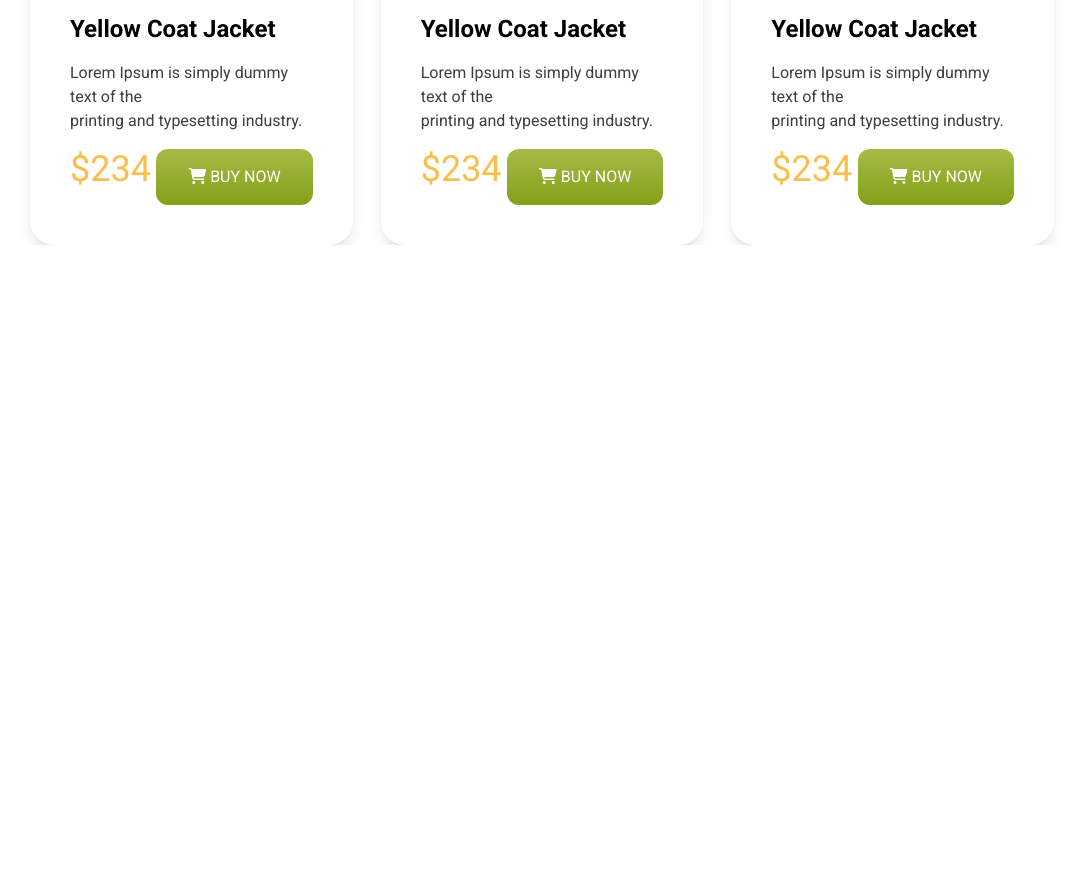
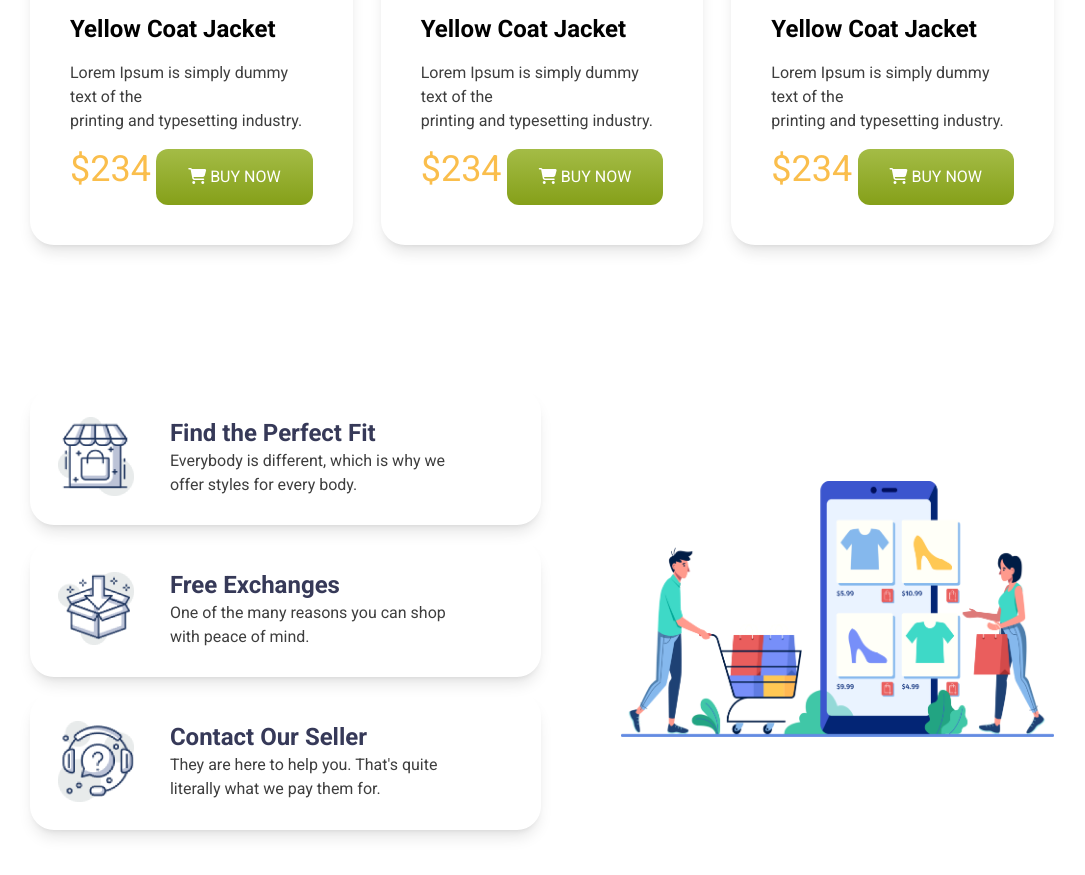
Before and after one commit to MUSHUBO/website7-penguin-fashion-tailwindcss, a plain HTML site: page index.html in a window 1280 px wide. Shown: the part 1819-2694 px from the top of the page, without its empty margins (98-1183 px from the left). Before the commit the page ends 2064 px from the top, so only its background shows below. Drawn offline with nearby package versions, Linux system fonts and the light colour scheme.

Commit message:
added the footer section and finally done for my hard work

```diff
--- a/index.html
+++ b/index.html
@@ -11,9 +11,9 @@
     <link
         href="https://fonts.googleapis.com/css2?family=Bebas+Neue&family=Noto+Serif+Todhri&family=Roboto:ital,wght@0,100..900;1,100..900&display=swap"
         rel="stylesheet">
+    <!-- title logo -->
+    <link rel="shortcut icon" href="./images/shopping.png" type="image/x-icon">
     <!-- fontawesome cdn -->
-    <link rel="shortcut icon" href="./icons/shopping-cart 1.png" type="image/x-icon">
-    <!-- title logo -->
     <script src="https://kit.fontawesome.com/bab4642bab.js" crossorigin="anonymous"></script>
     <!-- tailwind cdn -->
     <script src="https://cdn.tailwindcss.com"></script>
@@ -73,8 +73,8 @@
     </header>
     <main>
         <!-- Woman section -->
-        <section class="md:mx-32 mx-4 sm:mt-11">
-            <h1 class="font-bebas-neue text-5xl text-[#363958] ">W0Man Jacket</h1>
+        <section class="lg:mx-32 mx-4 sm:mt-11">
+            <h1 class="font-bebas-neue text-5xl text-[#363958] mt-6 sm:text-start text-center">W0Man Jacket</h1>
             <!-- jacket card container -->
             <div class="md:flex mt-6 gap-7">
                 <!-- jacket card 1 -->
@@ -82,7 +82,8 @@
                     <img class="p-5 rounded-3xl bg-[#F1F1F1]" src="./images/jacket-1.png" alt="">
 
                     <h4 class="text-2xl font-bold mt-7">Yellow Coat Jacket</h4>
-                    <p class="text-[#3E3E3E]">Lorem Ipsum is simply dummy text of the <br> printing and typesetting industry.</p>
+                    <p class="text-[#3E3E3E]">Lorem Ipsum is simply dummy text of the <br> printing and typesetting
+                        industry.</p>
 
                     <div class="flex justify-between ">
                         <h4 class="text-4xl text-[#FABE4C] ">$234</h4>
@@ -97,7 +98,8 @@
                     <img class="p-5 rounded-3xl bg-[#F1F1F1]" src="./images/jacket-2.png" alt="">
 
                     <h4 class="text-2xl font-bold mt-7">Yellow Coat Jacket</h4>
-                    <p class="text-[#3E3E3E]">Lorem Ipsum is simply dummy text of the <br> printing and typesetting industry.</p>
+                    <p class="text-[#3E3E3E]">Lorem Ipsum is simply dummy text of the <br> printing and typesetting
+                        industry.</p>
 
                     <div class="flex justify-between ">
                         <h4 class="text-4xl text-[#FABE4C] ">$234</h4>
@@ -112,7 +114,8 @@
                     <img class="p-5 rounded-3xl bg-[#F1F1F1]" src="./images/jacket-3.png" alt="">
 
                     <h4 class="text-2xl font-bold mt-7">Yellow Coat Jacket</h4>
-                    <p class="text-[#3E3E3E]">Lorem Ipsum is simply dummy text of the <br> printing and typesetting industry.</p>
+                    <p class="text-[#3E3E3E]">Lorem Ipsum is simply dummy text of the <br> printing and typesetting
+                        industry.</p>
 
                     <div class="flex justify-between ">
                         <h4 class="text-4xl text-[#FABE4C] ">$234</h4>
@@ -125,8 +128,8 @@
             </div>
         </section>
         <!-- Man Jacket -->
-        <section class="md:mx-32 mx-4 sm:mt-11">
-            <h1 class="font-bebas-neue text-5xl text-[#363958] ">Man Jacket</h1>
+        <section class="lg:mx-32 mx-4 sm:mt-11 mt-20">
+            <h1 class="font-bebas-neue text-5xl text-[#363958] sm:text-start text-center ">Man Jacket</h1>
             <!-- jacket card container -->
             <div class="md:flex mt-6 gap-7">
                 <!-- man jacket card 1 -->
@@ -134,7 +137,8 @@
                     <img class="p-5 rounded-3xl bg-[#F1F1F1]" src="./images/jacket-4.png" alt="">
 
                     <h4 class="text-2xl font-bold mt-7">Yellow Coat Jacket</h4>
-                    <p class="text-[#3E3E3E]">Lorem Ipsum is simply dummy text of the <br> printing and typesetting industry.</p>
+                    <p class="text-[#3E3E3E]">Lorem Ipsum is simply dummy text of the <br> printing and typesetting
+                        industry.</p>
 
                     <div class="flex justify-between ">
                         <h4 class="text-4xl text-[#FABE4C] ">$234</h4>
@@ -149,7 +153,8 @@
                     <img class="p-5 rounded-3xl bg-[#F1F1F1]" src="./images/jacket-5.png" alt="">
 
                     <h4 class="text-2xl font-bold mt-7">Yellow Coat Jacket</h4>
-                    <p class="text-[#3E3E3E]">Lorem Ipsum is simply dummy text of the <br> printing and typesetting industry.</p>
+                    <p class="text-[#3E3E3E]">Lorem Ipsum is simply dummy text of the <br> printing and typesetting
+                        industry.</p>
 
                     <div class="flex justify-between ">
                         <h4 class="text-4xl text-[#FABE4C] ">$234</h4>
@@ -164,7 +169,8 @@
                     <img class="p-5 rounded-3xl bg-[#F1F1F1]" src="./images/jacket-6.png" alt="">
 
                     <h4 class="text-2xl font-bold mt-7">Yellow Coat Jacket</h4>
-                    <p class="text-[#3E3E3E]">Lorem Ipsum is simply dummy text of the <br> printing and typesetting industry.</p>
+                    <p class="text-[#3E3E3E]">Lorem Ipsum is simply dummy text of the <br> printing and typesetting
+                        industry.</p>
 
                     <div class="flex justify-between ">
                         <h4 class="text-4xl text-[#FABE4C] ">$234</h4>
@@ -178,12 +184,42 @@
         </section>
     </main>
     <footer>
-        <section>
-            <div>
-
+        <section class="flex flex-col-reverse md:flex-row lg:mx-32 mx-4 my-20 items-center sm:text-start text-center ">
+            <!-- footer container -->
+            <div class="sm:mr-20 sm:my-12">
+                <!-- box1 -->
+                <div class="sm:flex items-center rounded-3xl shadow-lg sm:gap-9 p-7 my-4 m-0">
+                    <div class="w-1/6 sm:m-0 m-auto sm:pb-0 pb-4">
+                        <img src="icons/house.png" alt="">
+                    </div>
+                    <div>
+                        <h4 class="text-2xl text-[#363958] font-bold">Find the Perfect Fit</h4>
+                        <p class="text-[#3E3E3E]">Everybody is different, which is why we <br> offer styles for every body.</p>
+                    </div>
+                </div>
+                <!-- box2 -->
+                <div class="sm:flex items-center rounded-3xl shadow-lg sm:gap-9 p-7 my-4 m-0">
+                    <div class="w-1/6 sm:m-0 m-auto sm:pb-0 pb-4">
+                        <img src="icons/box.png" alt="">
+                    </div>
+                    <div>
+                        <h4 class="text-2xl text-[#363958] font-bold">Free Exchanges</h4>
+                        <p class="text-[#3E3E3E]">One of the many reasons you can shop <br> with peace of mind.</p>
+                    </div>
+                </div>
+                <!-- box3 -->
+                <div class="sm:flex items-center rounded-3xl shadow-lg sm:gap-9 p-7 my-4 m-0">
+                    <div class="w-1/6 sm:m-0 m-auto sm:pb-0 pb-4">
+                        <img src="icons/question.png" alt="">
+                    </div>
+                    <div>
+                        <h4 class="text-2xl text-[#363958] font-bold">Contact Our Seller</h4>
+                        <p class="text-[#3E3E3E]">They are here to help you. That's quite <br> literally what we pay them for.</p>
+                    </div>
+                </div>
             </div>
-            <div>
-
+            <div class="sm:w-1/2 sm:pb-0 pb-10 sm:mx-0 mx-10">
+                <img src="images/shopping.png" alt="">
             </div>
         </section>
     </footer>
```
